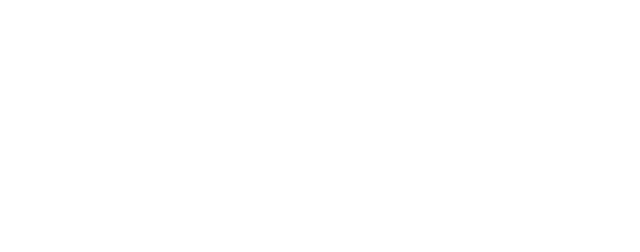
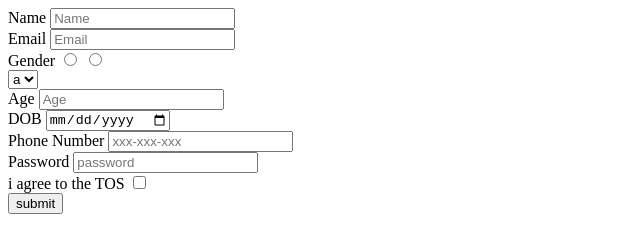
Before and after one commit to acciojob/signup-form-car-SandhyaGugulothu, a website: page main.html in a window 1280 px wide. Shown: the whole page, without its empty margins (0-640 px from the left). Drawn offline with Linux system fonts and the light colour scheme.

Commit message:
created a submission

```diff
--- a/main.html
+++ b/main.html
@@ -8,6 +8,52 @@
 
 <body>
 	<!-- the entire body must be written by student -->
+	<form method="post">
+		<div class="form-group"></div>
+		<div class="form-group">
+			<label for="name">Name</label>
+			<input type="text"id="name"placeholder="Name"required>
+		</div>
+		<div class="form-group">
+			<label for="email">Email</label>
+			<input type="email"id="email"placeholder="Email"required>
+		</div>
+		<div class="form-group">
+			<label for="gender">Gender</label>
+			<input type="radio"id="gender_m"name="gender"required>
+			<input type="radio"id="gender_f"name="gender"required>
+		</div>
+		<div class="form-group">
+			<label for="car_brands"></label>
+			<select>
+				<option>a</option><option>b</option>
+			</select>
+			<div class="form-group">
+			<label for="age">Age</label>
+			<input type="number"id="age"placeholder="Age"required>
+		</div>
+			<div class="form-group">
+			<label for="dob">DOB</label>
+			<input type="date"id="dob"required>
+		</div>
+			<div class="form-group">
+			<label for="tel">Phone Number</label>
+			<input type="tel"id="tel"placeholder="xxx-xxx-xxx">
+		</div>
+			<div class="form-group">
+			<label for="password">Password</label>
+			<input type="password"id="password"placeholder="password"required>
+		</div>
+			<div class="form-group">
+			<label for="tos">i agree to the TOS</label>
+			<input type="checkbox"id="tos"required>
+		</div>
+			<div class="form-group">
+			<button type="sunmit">submit</button>
+		</div>
+		</div>
+
+	</form>
     <script type="text/javascript" src="./script.js">
 </script>
 
```
